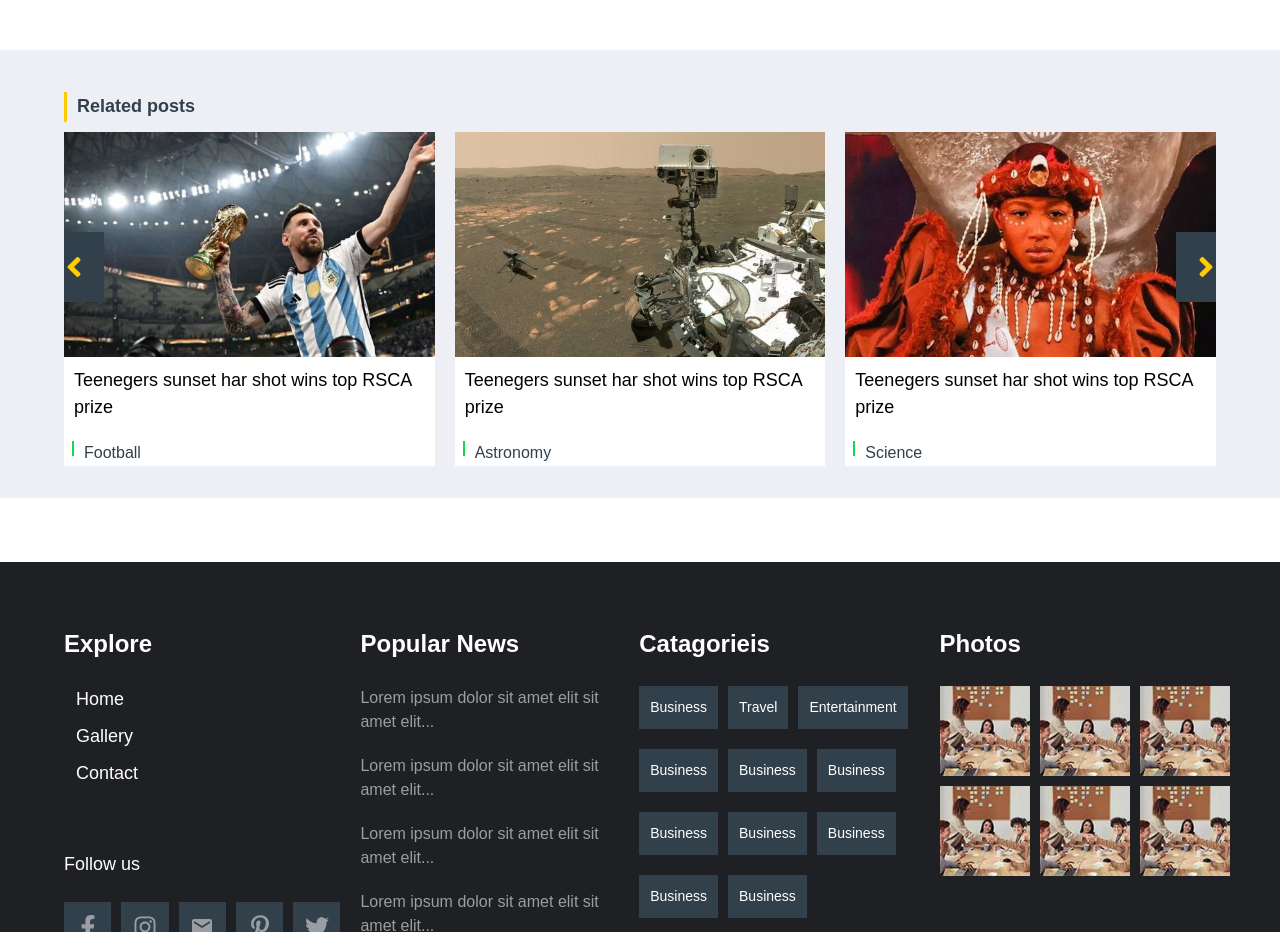
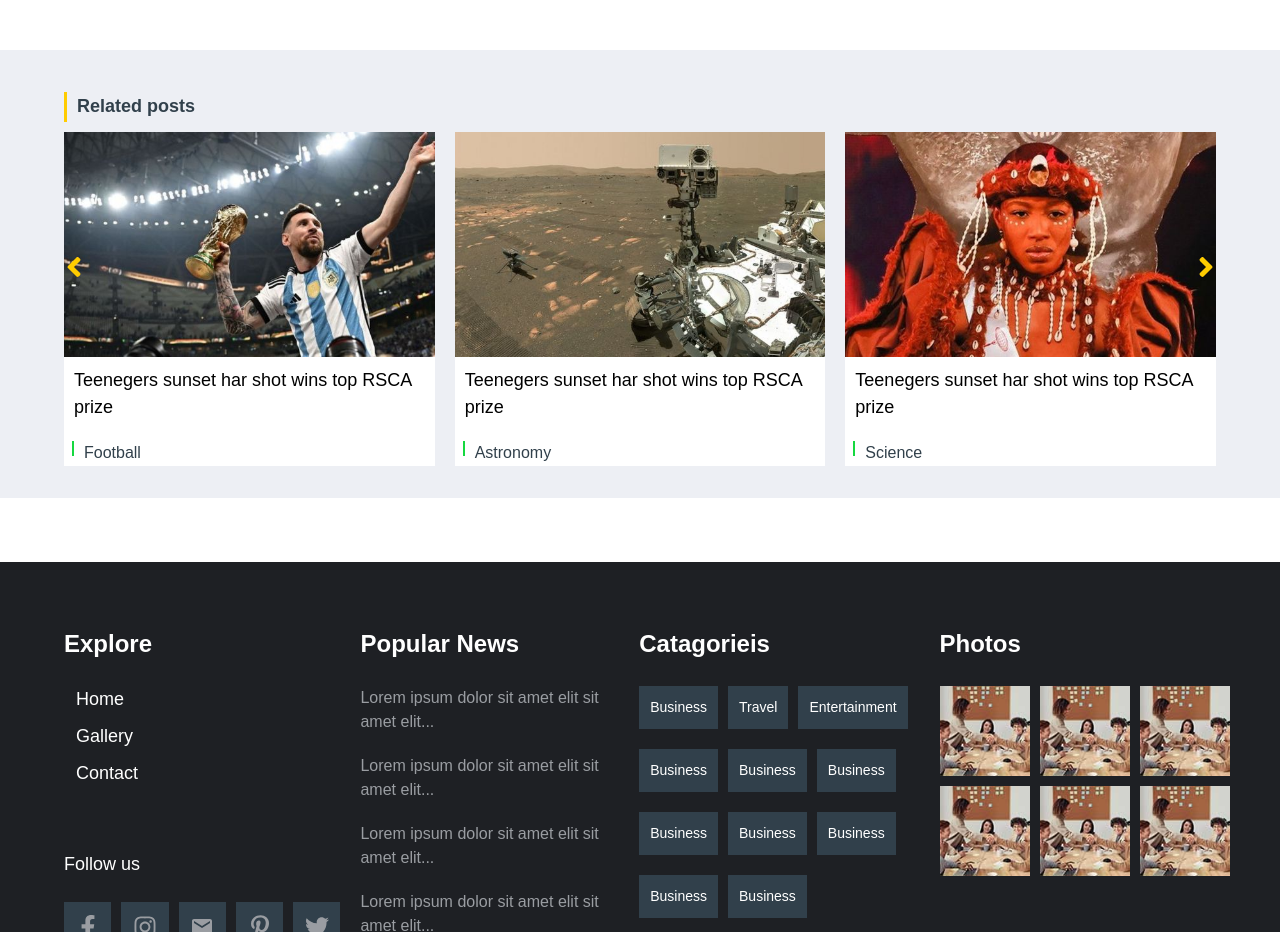
Before and after one commit to Sagni-prog/News-website, a React (Create React App) app: page /post in a window 1280 px wide. Shown: the part 3300-4232 px from the top of the page. Built offline with nearby package versions, Linux system fonts and the light colour scheme.

Commit message:
slide ...

```diff
--- a/src/components/related-posts/RelatedPost.js
+++ b/src/components/related-posts/RelatedPost.js
@@ -25,6 +25,7 @@ const RelatedPost = () => {
 
    const slideLeft = () => {
 
+       setRight(false)
        setLeft(true)
 
           if(current === 0){
@@ -44,6 +45,7 @@ const RelatedPost = () => {
      }
 
    const slideRight = () => {
+       setLeft(false)
        setRight(true)
         if(current === end){
             setCurrent(0)
@@ -68,14 +70,14 @@ const RelatedPost = () => {
               </h1>
           </div>
 
-      <div className='overlay-hidden position-relative'>
-        <div className={`${left ? 'related-post-slide-left' : ''} ${right ? 'related-post-slide-right' : ''} flex gap-2`}>
+      <div className='flex gap-2 overlay-hidden position-relative'>
+        {/* <div className={`${left ? 'related-post-slide-left' : ''} flex gap-2`}> */}
          {
             RelatedData.map((data,index) => (
 
          index===current &&
 
-            <div key={index} className={`related-card flex flex-col bg-white card-related position-relative`}>
+            <div key={index} className={`${left ? 'related-post-slide-left' : ''} ${right ? 'related-post-slide-right' : ''}  related-card flex flex-col bg-white card-related position-relative ${left ? 'slide' : ''}`}>
                <div className='gallery-bottom-img-container  position-relative'>
                     <img src = {data.path} alt = ''/>
                 </div>
@@ -93,9 +95,6 @@ const RelatedPost = () => {
                               </div>
                           </div>
                      </div>
-                 {/* <div className='left flex justfy-center align-center'>
-                    <FaAngleLeft onClick={ slideLeft } className='color-yellow font-32' />
-                </div> */}
              </div>
 
 
@@ -108,7 +107,7 @@ const RelatedPost = () => {
             RelatedData.map((data,index) => (
 
          index===current2 &&
-            <div key={index} className={` related-card flex flex-col bg-white card-related slide`}>
+            <div key={index} className={`${left ? 'related-post-slide-left' : ''} ${right ? 'related-post-slide-right' : ''}  related-card flex flex-col bg-white card-related slide`}>
                <div className='gallery-bottom-img-container  position-relative'>
                     <img src = {data.path} alt = ''/>
                 </div>
@@ -134,7 +133,7 @@ const RelatedPost = () => {
             RelatedData.map((data,index) => (
 
          index===current3 &&
-            <div key={index} className={`related-card flex flex-col bg-white card-related`}>
+            <div key={index} className={`${left ? 'related-post-slide-left' : ''} ${right ? 'related-post-slide-right' : ''}  related-card flex flex-col bg-white card-related  slide`}>
                <div className='gallery-bottom-img-container  position-relative'>
                     <img src = {data.path} alt = ''/>
                 </div>
@@ -152,7 +151,7 @@ const RelatedPost = () => {
                               </div>
                           </div>
                       </div>
-                 </div>
+             </div>
               )
             )
         }
@@ -163,7 +162,7 @@ const RelatedPost = () => {
             <div className='right flex justfy-center align-center'>
                  <FaAngleRight onClick={slideRight} className='color-yellow font-32' />
            </div>
-     </div>
+     {/* </div> */}
 
 
 
--- a/src/index.css
+++ b/src/index.css
@@ -1279,7 +1279,7 @@ ul{
     left: -20px;
     width: 6rem;
     height: 7rem;
-    background-color: #31404B;
+    /* background-color: #31404B; */
     cursor: pointer;
 }
 .right{
@@ -1288,7 +1288,7 @@ ul{
     right: -20px;
     width: 6rem;
     height: 7rem;
-    background-color: #31404B;
+    /* background-color: #31404B; */
     cursor: pointer;
 }
 
```
